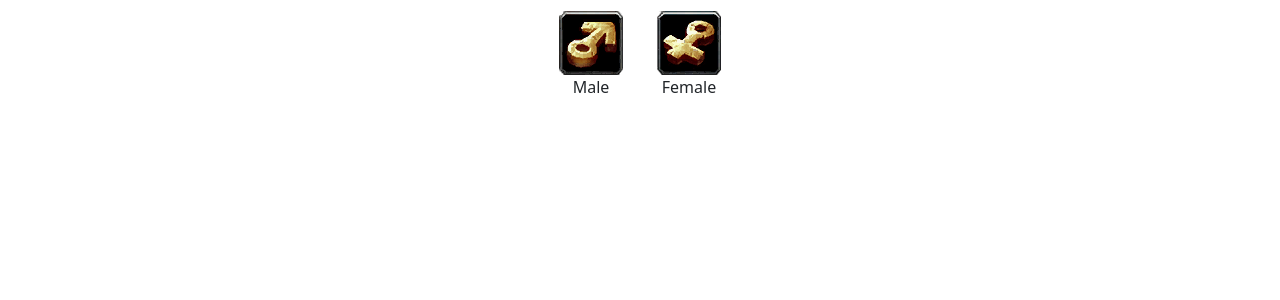
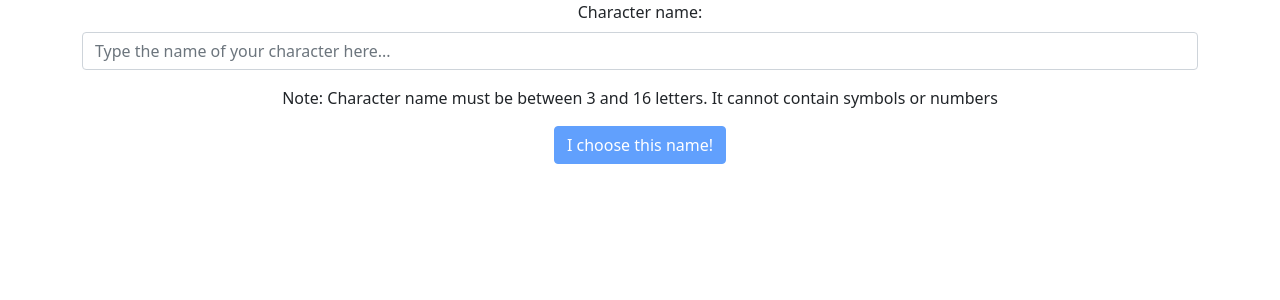
Before and after one commit to Pepice23/zafi-vue-alpha, a Vue app: page /creator in a window 1280 px wide. Shown: the top 300 px of the page. Built offline with nearby package versions, Linux system fonts and the light colour scheme.

Commit message:
added v-if to see if character has name or not

```diff
--- a/src/components/CharacterCreator.vue
+++ b/src/components/CharacterCreator.vue
@@ -1,4 +1,8 @@
 <template>
+  <div v-if="newCharacterStore.name.length <= 0">
+    <NameInput />
+  </div>
+  <div v-if="newCharacterStore.name.length > 0">
     <GenderSelection />
     <div class="row">
       <div class="col">
@@ -29,6 +33,7 @@
         I am ready for adventure
       </button>
     </div>
+  </div>
 </template>
 
 <script setup>
@@ -40,6 +45,7 @@ import { useNewCharacterStore } from "../stores/newCharacterStore";
 import { hordeFemales, hordeMales } from "../helpers/horde.js";
 import ClassList from "../components/ClassList.vue";
 import { useRouter } from "vue-router";
+import NameInput from "./NameInput.vue";
 
 const newCharacterStore = useNewCharacterStore();
 const router = useRouter();
```
Lines whose indentation alone changed are shown as unchanged.
